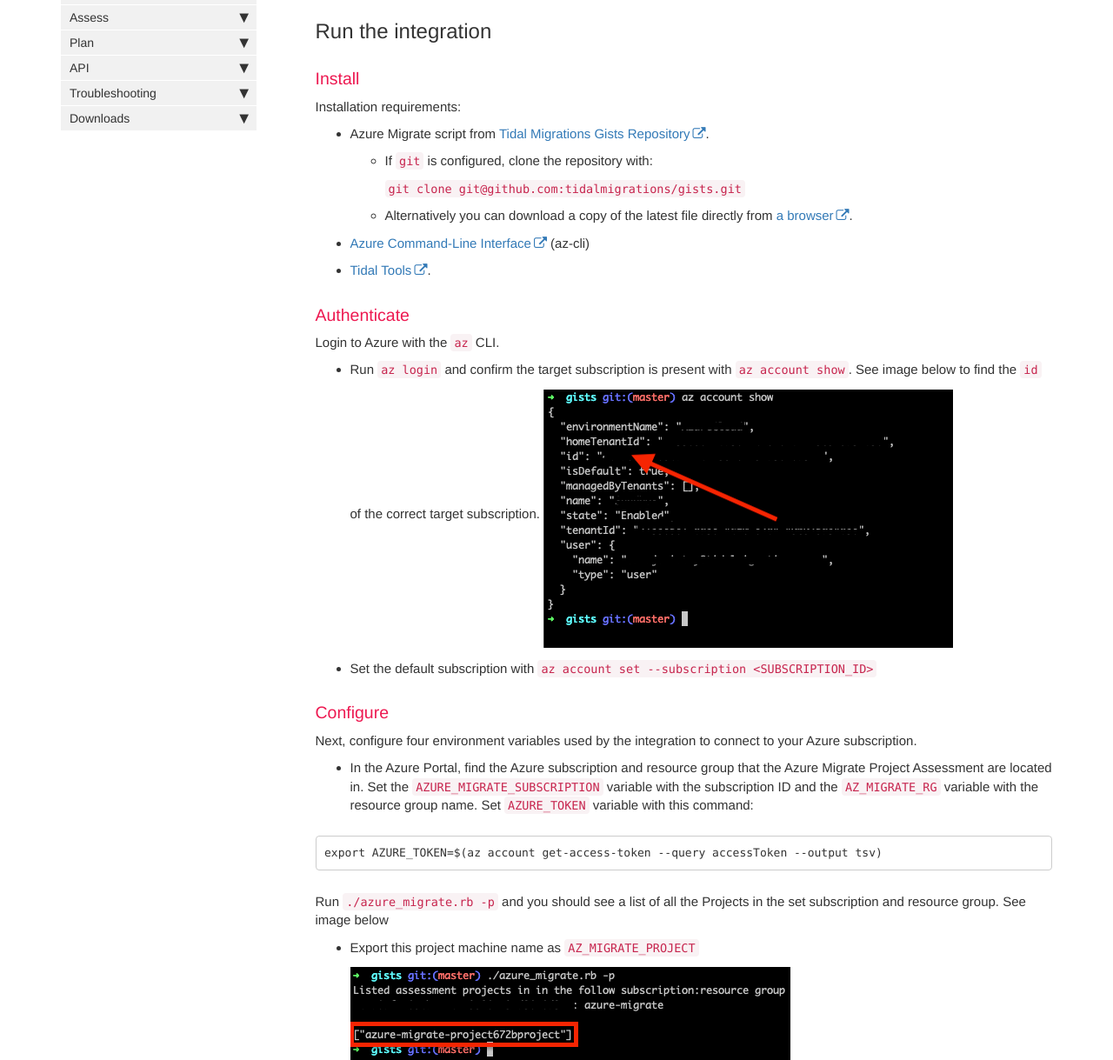
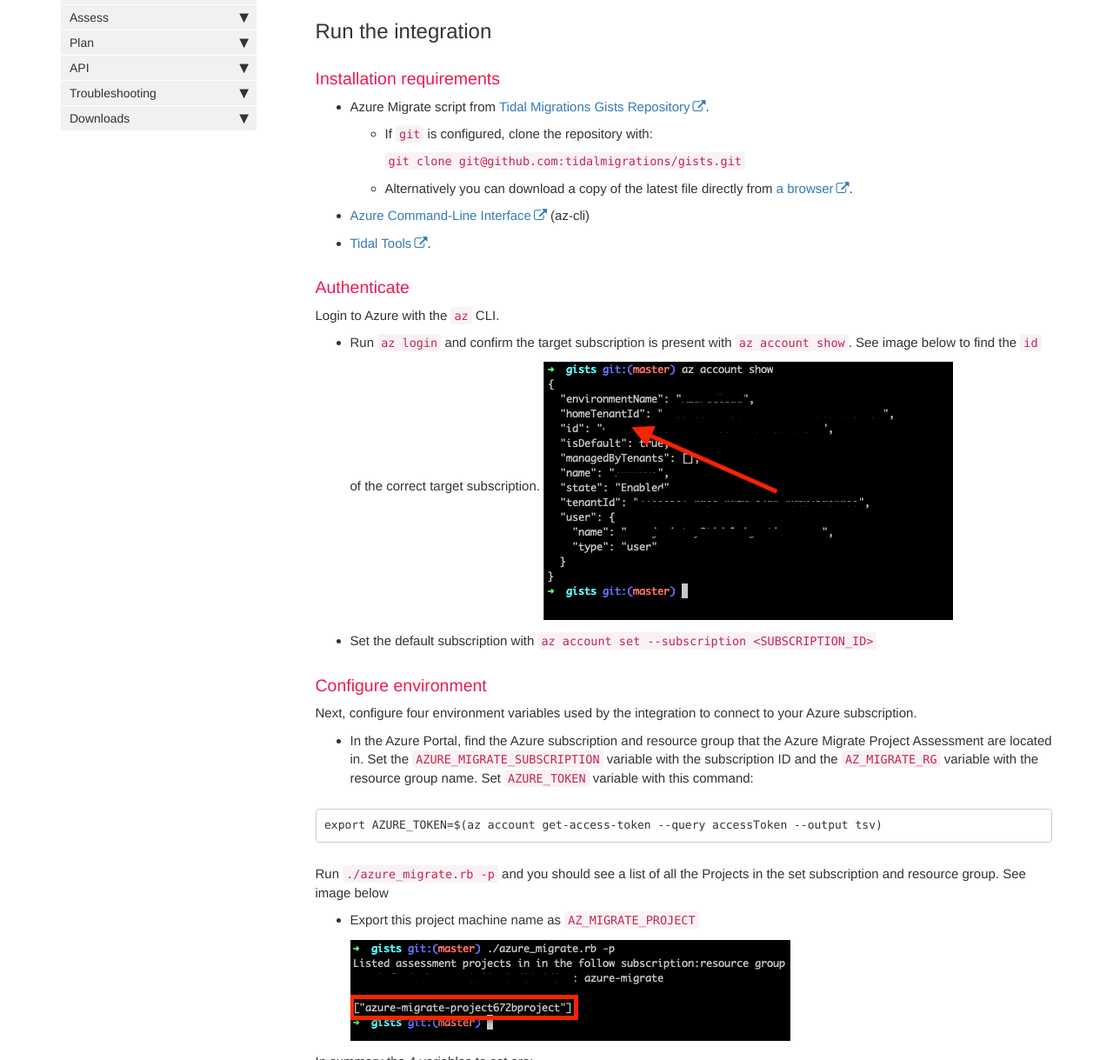
Before and after one commit to tidalmigrations/tidalmigrations.github.io, a Jekyll site: the page built from pages/user guides/integrating_with_azure_migrate.md, in a window 1280 px wide and 1400 px high, scrolled down 475 px, cut to the strip 181-1400 px from the top of the window. Shown: the whole strip at 87% size. Built offline with Jekyll 4.4.1, drawn with Linux system fonts in a browser that asks for light colours; nearby versions of some CDN libraries; comment, search, counter and statistics services are not loaded.

Commit message:
Update headers

```diff
--- a/pages/user guides/integrating_with_azure_migrate.md
+++ b/pages/user guides/integrating_with_azure_migrate.md
@@ -30,9 +30,7 @@ Check out below for a brief video on how to do these steps.
 
 ## Run the integration
 
-### Install
-
-Installation requirements:
+### Installation requirements
 
 - Azure Migrate script from [Tidal Migrations Gists Repository](https://github.com/tidalmigrations/gists).
 
@@ -54,7 +52,7 @@ Login to Azure with the `az` CLI.
 
 - Set the default subscription with `az account set --subscription <SUBSCRIPTION_ID>`
 
-### Configure
+### Configure environment
 
 Next, configure four environment variables used by the integration to connect to your Azure subscription.
 
```
